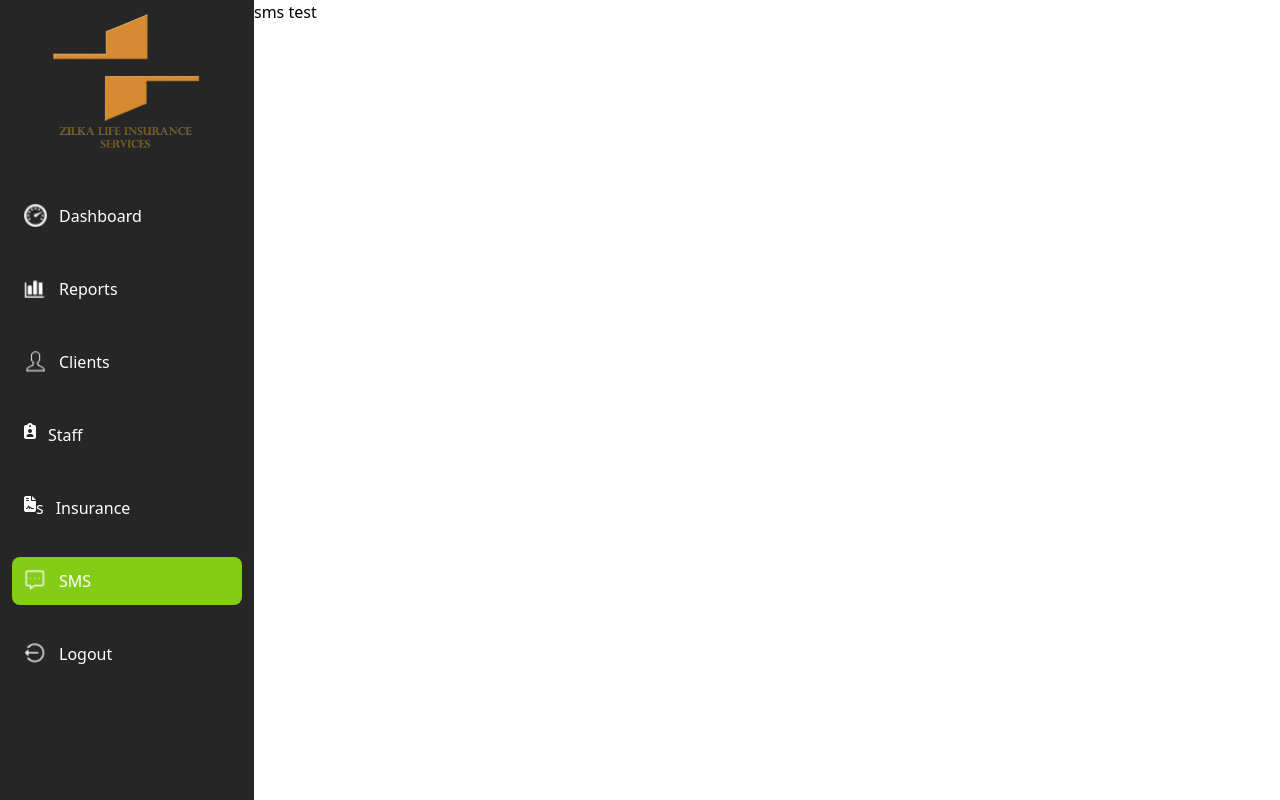
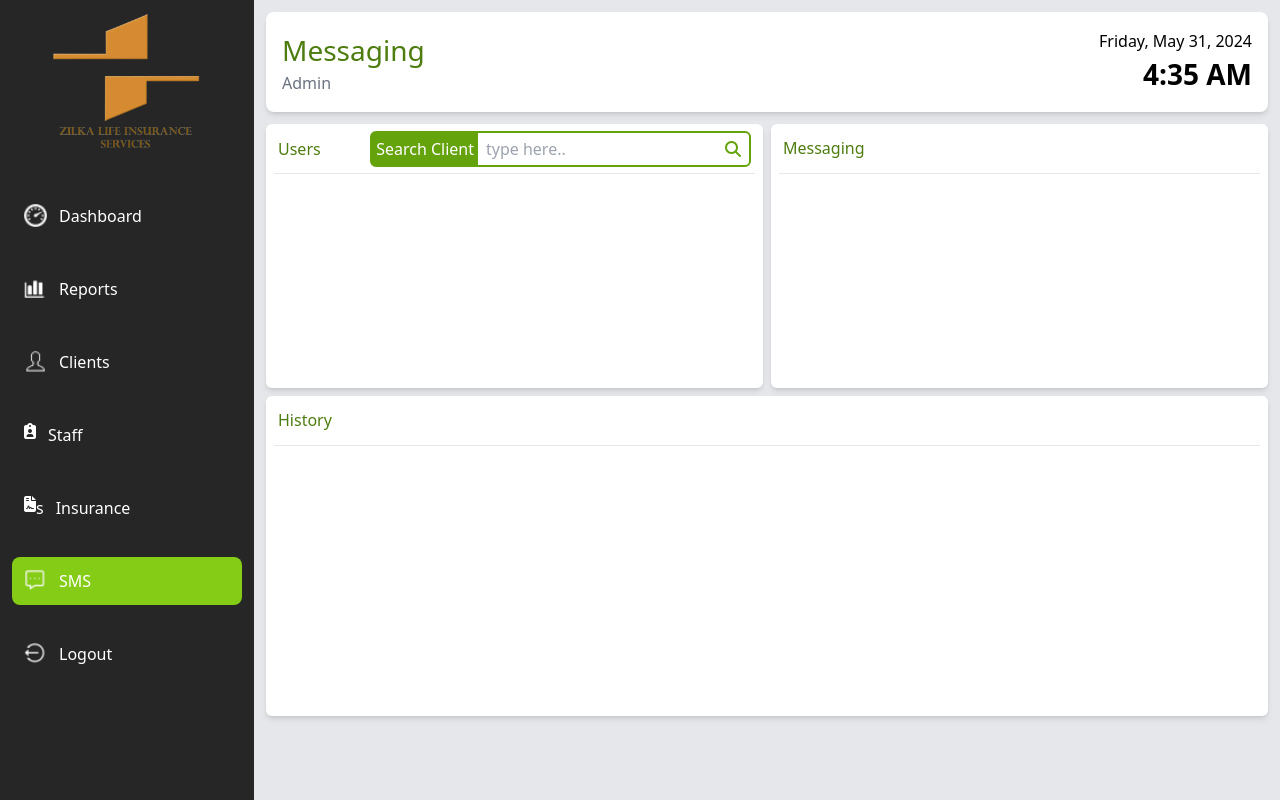
Before and after one commit to GetDrown/insurance-system, a PHP site: page /src/admin-view/sms.php in a window 1280 px wide. Run offline with PHP 8.4, Linux system fonts and the light colour scheme.

Commit message:
adjusted clients modal, fix js on dashboard, added base layout for sms

```diff
--- a/assets/css/output.css
+++ b/assets/css/output.css
@@ -584,14 +584,20 @@ video {
   grid-column: span 2 / span 2;
 }
 
-.row-span-1 {
-  grid-row: span 1 / span 1;
-}
-
 .row-span-2 {
   grid-row: span 2 / span 2;
 }
 
+.mx-2 {
+  margin-left: 0.5rem;
+  margin-right: 0.5rem;
+}
+
+.my-2 {
+  margin-top: 0.5rem;
+  margin-bottom: 0.5rem;
+}
+
 .mb-2 {
   margin-bottom: 0.5rem;
 }
@@ -776,24 +790,8 @@ video {
   margin-top: 64px;
 }
 
-.mt-\[7px\] {
-  margin-top: 7px;
-}
-
-.mt-1 {
-  margin-top: 0.25rem;
-}
-
-.mr-2 {
-  margin-right: 0.5rem;
-}
-
-.mt-5 {
-  margin-top: 1.25rem;
-}
-
-.mr-3 {
-  margin-right: 0.75rem;
+.mb-1 {
+  margin-bottom: 0.25rem;
 }
 
 .inline-block {
@@ -864,98 +858,110 @@ video {
   height: 28px;
 }
 
+.h-\[30px\] {
+  height: 30px;
+}
+
+.h-\[310px\] {
+  height: 310px;
+}
+
+.h-\[343px\] {
+  height: 343px;
+}
+
+.h-\[35px\] {
+  height: 35px;
+}
+
+.h-\[38px\] {
+  height: 38px;
+}
+
+.h-\[410px\] {
+  height: 410px;
+}
+
+.h-\[42px\] {
+  height: 42px;
+}
+
+.h-\[450px\] {
+  height: 450px;
+}
+
+.h-\[45px\] {
+  height: 45px;
+}
+
+.h-\[500px\] {
+  height: 500px;
+}
+
+.h-\[50px\] {
+  height: 50px;
+}
+
+.h-\[536px\] {
+  height: 536px;
+}
+
+.h-\[57px\] {
+  height: 57px;
+}
+
+.h-\[590px\] {
+  height: 590px;
+}
+
+.h-\[643px\] {
+  height: 643px;
+}
+
+.h-\[80px\] {
+  height: 80px;
+}
+
+.h-dvh {
+  height: 100dvh;
+}
+
+.h-full {
+  height: 100%;
+}
+
+.h-screen {
+  height: 100vh;
+}
+
+.h-\[300px\] {
+  height: 300px;
+}
+
 .h-\[290px\] {
   height: 290px;
 }
 
-.h-\[30px\] {
-  height: 30px;
-}
-
-.h-\[310px\] {
-  height: 310px;
+.h-\[280px\] {
+  height: 280px;
 }
 
 .h-\[320px\] {
   height: 320px;
 }
 
-.h-\[343px\] {
-  height: 343px;
-}
-
-.h-\[35px\] {
-  height: 35px;
-}
-
-.h-\[38px\] {
-  height: 38px;
-}
-
-.h-\[410px\] {
-  height: 410px;
-}
-
-.h-\[42px\] {
-  height: 42px;
-}
-
-.h-\[45px\] {
-  height: 45px;
-}
-
-.h-\[500px\] {
-  height: 500px;
-}
-
-.h-\[50px\] {
-  height: 50px;
-}
-
-.h-\[536px\] {
-  height: 536px;
-}
-
-.h-\[57px\] {
-  height: 57px;
-}
-
-.h-\[600px\] {
-  height: 600px;
-}
-
-.h-\[643px\] {
-  height: 643px;
-}
-
-.h-dvh {
-  height: 100dvh;
-}
-
-.h-full {
-  height: 100%;
-}
-
-.h-screen {
-  height: 100vh;
-}
-
-.h-\[450px\] {
-  height: 450px;
-}
-
-.h-\[590px\] {
-  height: 590px;
-}
-
-.h-\[80px\] {
-  height: 80px;
-}
-
 .w-11\/12 {
   width: 91.666667%;
 }
 
+.w-48 {
+  width: 12rem;
+}
+
+.w-52 {
+  width: 13rem;
+}
+
 .w-6 {
   width: 1.5rem;
 }
@@ -1469,6 +1454,11 @@ video {
   padding-right: 6px;
 }
 
+.py-1 {
+  padding-top: 0.25rem;
+  padding-bottom: 0.25rem;
+}
+
 .py-2 {
   padding-top: 0.5rem;
   padding-bottom: 0.5rem;
@@ -1504,20 +1494,6 @@ video {
   padding-bottom: 9px;
 }
 
-.px-4 {
-  padding-left: 1rem;
-  padding-right: 1rem;
-}
-
-.py-1 {
-  padding-top: 0.25rem;
-  padding-bottom: 0.25rem;
-}
-
-.pl-2 {
-  padding-left: 0.5rem;
-}
-
 .pl-\[8px\] {
   padding-left: 8px;
 }
@@ -1528,6 +1504,18 @@ video {
 
 .pt-\[2px\] {
   padding-top: 2px;
+}
+
+.pb-1 {
+  padding-bottom: 0.25rem;
+}
+
+.pb-2 {
+  padding-bottom: 0.5rem;
+}
+
+.pb-3 {
+  padding-bottom: 0.75rem;
 }
 
 .text-left {
--- a/src/admin-view/index.php
+++ b/src/admin-view/index.php
@@ -75,7 +75,7 @@ include '../../dbconf/db_config.php';
     <!-- main-content -->
     <div class="basis-5/6 h-dvh flex flex-col justify-start items-center p-3 bg-gray-200">
         <!-- header -->
-        <div class="h-[100px] w-full bg-white rounded-lg p-4 flex items-center justify-between">
+        <div class="h-[100px] w-full bg-white rounded-lg p-4 flex items-center justify-between  shadow-md">
             <div>
                 <h1 class="font-medium text-[28px] text-lime-700">Dashboard </h1>
                 <p class="text-gray-500">Admin</p>
@@ -289,7 +289,7 @@ include '../../dbconf/db_config.php';
     setInterval(updateTime, 1000);
     updateTime();
     </script>
-
+    <script src="../../assets/js/time.js"></script>
 </body>
 
 </html>
--- a/src/admin-view/insurance.php
+++ b/src/admin-view/insurance.php
@@ -81,8 +81,8 @@
                     <p class="text-[22px] font-medium text-gray-600 normal-case">Non Life</p>
                 </div>
                 <div>
-                    <p class="text-sm font-medium text-gray-400 normal-case">Permit</p>
-                    <p class="text-[22px] font-medium text-gray-600 normal-case">------</p>
+                    <p class="text-sm font-medium text-gray-400 normal-case">Quantity</p>
+                    <p class="text-[22px] font-medium text-gray-600 normal-case"><?php echo $i + 1 *2?></p>
                 </div>
 
             </div>
--- a/src/admin-view/reports.php
+++ b/src/admin-view/reports.php
@@ -29,7 +29,7 @@ $current_page = getCurrentPage();
     <!-- main-content -->
     <div class="basis-5/6 h-dvh p-3 rounded-lg  bg-gray-200 flex flex-col overflow-hidden">
         <!-- header -->
-        <div class="h-[100px] w-full bg-white rounded-lg p-4 flex items-center justify-between mb-2">
+        <div class="h-[100px] w-full bg-white rounded-lg p-4 flex items-center justify-between mb-2  shadow-md">
             <div>
                 <h1 class="font-medium text-[28px] text-lime-700">Report</h1>
                 <p class="text-gray-500">Admin</p>
--- a/src/admin-view/sms.php
+++ b/src/admin-view/sms.php
@@ -4,9 +4,45 @@
     <!-- sidebar -->
     <?php include '../../includes/sidebar.php'; ?>
     <!-- main-content -->
-    <div class="basis-5/6  h-dvh">
-        <h1 class="">sms test </h1>
+    <div class="basis-5/6  h-dvh bg-gray-200 flex flex-col overflow-hidden p-3 ">
+        <!-- header -->
+        <div class="h-[100px] w-full bg-white rounded-lg p-4 flex items-center justify-between mb-1 shadow-md   ">
+            <div>
+                <h1 class="font-medium text-[28px] text-lime-700">Messaging</h1>
+                <p class="text-gray-500">Admin</p>
+            </div>
+            <div>
+                <h1 id="currentDate"></h1>
+                <h1 class="text-[28px] font-semibold text-end" id="currentTime"></h1>
+            </div>
+        </div>
+        <div class=" h-[280px] grid grid-cols-2 gap-2 ">
+            <div class="bg-white shadow-md  my-2 rounded-md p-2">
+                <div class="w-full p-1 border-b h-[42px] bg-white flex justify-between items-center pb-3">
+                    <p class="text-lime-700 font-medium">Users</p>
+                    <div class="border-2 border-lime-600 rounded-md flex justify-between items-center   pr-2">
+                        <div class="bg-lime-600 h-full p-1 text-white">
+                            Search Client
+                        </div>
+                        <input id="searchBar" type="text" placeholder="type here.."
+                            class="px-2 py-1 h-full rounded-md focus:outline-none">
+                        <span><i class="fa-solid fa-magnifying-glass text-lime-600"></i></span>
+                    </div>
+                </div>
+            </div>
+            <div class="bg-white shadow-md  my-2 rounded-md p-2">
+                <div class="w-full p-1 border-b h-[42px] bg-white">
+                    <p class="text-lime-700 font-medium">Messaging</p>
+                </div>
+            </div>
+        </div>
+        <div class="bg-white shadow-md h-[320px] rounded-md overflow-hidden p-2">
+            <div class="w-full p-1 border-b h-[42px] bg-white">
+                <p class="text-lime-700 font-medium">History</p>
+            </div>
+        </div>
     </div>
+    <script src="../../assets/js/time.js"></script>
 </body>
 
 </html>
```
Also changed, not shown: other parts of assets/css/output.css (+128 -155 lines), assets/js/income-graph.js (+0 -15 lines), src/admin-view/clients.php (+3 -7 lines).
